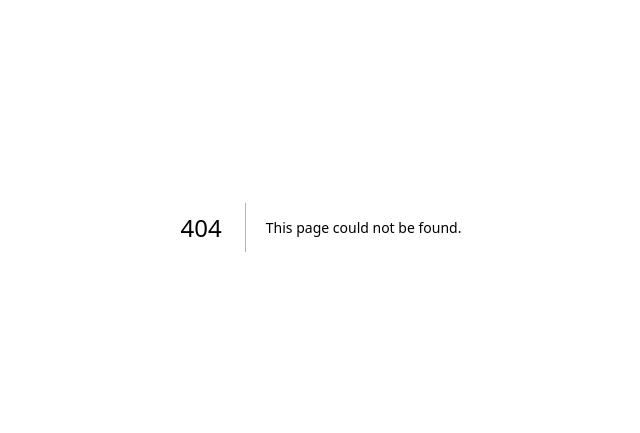
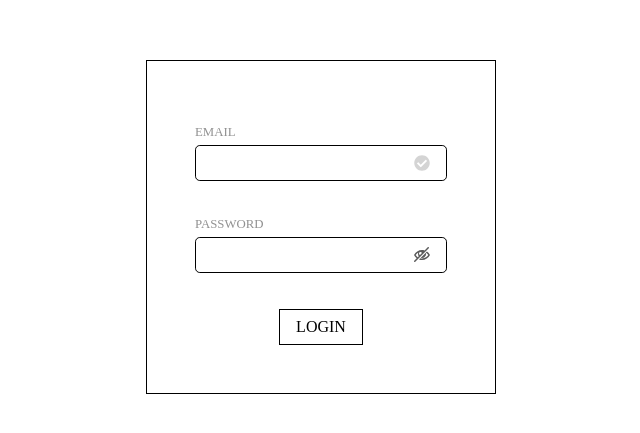
Before and after one commit to Sara-Jo/wanted-pre-onboarding-challenge-fe-1, a Next.js app in the folder client/: page /login in a window 1280 px wide. Before the commit this address had no page. Shown: the part 173-606 px from the top of the page, without its empty margins (319-959 px from the left). Built offline with nearby package versions, Linux system fonts and the light colour scheme.

Commit message:
[feat] 로그인 페이지 인풋 유효성 확인

```diff
--- a/client/package.json
+++ b/client/package.json
@@ -18,6 +18,11 @@
     "next": "13.1.3",
     "react": "18.2.0",
     "react-dom": "18.2.0",
+    "react-icons": "^4.7.1",
+    "styled-components": "^5.3.6",
     "typescript": "4.9.4"
+  },
+  "devDependencies": {
+    "@types/styled-components": "^5.1.26"
   }
 }
--- a/client/src/pages/_app.tsx
+++ b/client/src/pages/_app.tsx
@@ -1,5 +1,21 @@
+import GlobalStyle from "@/styles/globalStyle";
+import { NextPage } from "next";
 import type { AppProps } from "next/app";
+import { ReactElement, ReactNode } from "react";
 
-export default function App({ Component, pageProps }: AppProps) {
-  return <Component {...pageProps} />;
+export type NextPageWithLayout = NextPage & {
+  getLayout?: (page: ReactElement) => ReactNode;
+};
+
+type AppPropsWithLayout = AppProps & {
+  Component: NextPageWithLayout;
+};
+
+export default function App({ Component, pageProps }: AppPropsWithLayout) {
+  const getLayout = Component.getLayout || ((page) => page);
+  return (
+    <>
+      <GlobalStyle /> {getLayout(<Component {...pageProps} />)}
+    </>
+  );
 }
--- a/client/src/pages/index.tsx
+++ b/client/src/pages/index.tsx
@@ -3,5 +3,5 @@ import { Inter } from "@next/font/google";
 const inter = Inter({ subsets: ["latin"] });
 
 export default function Home() {
-  return <div>hi</div>;
+  return <div>home</div>;
 }
--- /dev/null
+++ b/client/src/pages/login.tsx
@@ -0,0 +1,152 @@
+import { useState } from "react";
+import styled from "styled-components";
+import { FaCheckCircle } from "react-icons/fa";
+import { ImEye, ImEyeBlocked } from "react-icons/im";
+
+export default function Login() {
+  const [email, setEmail] = useState("");
+  const [password, setPassword] = useState("");
+  const [isEmailValid, setIsEmailValid] = useState(false);
+  const [emailErrorMessage, setEmailErrorMessage] = useState("");
+  const [passwordErrorMessage, setPasswordErrorMessage] = useState("");
+  const [isPasswordHidden, setIsPasswordHidden] = useState(true);
+
+  const checkEmail = () => {
+    const [username, provider] = email.split("@");
+    if (
+      email.includes("@") &&
+      username.length &&
+      provider.length &&
+      provider.includes(".") &&
+      provider.split(".")[0].length > 0 &&
+      provider.split(".")[1].length > 0
+    ) {
+      return true;
+    } else {
+      return false;
+    }
+  };
+
+  const handleEmailChange = (e: React.ChangeEvent<HTMLInputElement>) => {
+    setEmail(e.target.value);
+    if (checkEmail()) {
+      setIsEmailValid(true);
+    } else {
+      setIsEmailValid(false);
+    }
+  };
+
+  const handleOnblur = () => {
+    if (checkEmail()) return setEmailErrorMessage("");
+    else return setEmailErrorMessage("Invalid e-mail address.");
+  };
+
+  const handlePasswordChange = (e: React.ChangeEvent<HTMLInputElement>) => {
+    setPassword(e.target.value);
+    if (e.target.value.length < 8) {
+      setPasswordErrorMessage("Password must be at least 8 characters.");
+    } else {
+      setPasswordErrorMessage("");
+    }
+  };
+
+  return (
+    <Container>
+      <LoginContainer>
+        <InputContainer>
+          <InputWrapper>
+            <InputLabel>EMAIL</InputLabel>
+            <Input
+              value={email}
+              onChange={handleEmailChange}
+              onBlur={handleOnblur}
+            />
+            <i>
+              <FaCheckCircle color={isEmailValid ? "#22AEAE" : "#D4D4D4"} />
+            </i>
+            <span>{emailErrorMessage}</span>
+          </InputWrapper>
+          <InputWrapper>
+            <InputLabel>PASSWORD</InputLabel>
+            <Input
+              type={isPasswordHidden ? "password" : "text"}
+              value={password}
+              onChange={handlePasswordChange}
+            />
+            <i onClick={() => setIsPasswordHidden(!isPasswordHidden)}>
+              {isPasswordHidden ? (
+                <ImEyeBlocked size="16" color="#5B5B5B" />
+              ) : (
+                <ImEye size="16" color="#22AEAE" />
+              )}
+            </i>
+            <span>{passwordErrorMessage}</span>
+          </InputWrapper>
+        </InputContainer>
+        <LoginButtonContainer>
+          <LoginButton>LOGIN</LoginButton>
+        </LoginButtonContainer>
+      </LoginContainer>
+    </Container>
+  );
+}
+
+const Container = styled.div`
+  height: 100vh;
+  width: 100vw;
+  display: flex;
+  flex-direction: column;
+  align-items: center;
+  justify-content: center;
+`;
+
+const LoginContainer = styled.div`
+  border: 1px solid black;
+  padding: 3rem;
+`;
+
+const InputContainer = styled.div``;
+
+const InputWrapper = styled.div`
+  display: flex;
+  flex-direction: column;
+  margin-top: 1rem;
+  svg {
+    position: relative;
+    left: 13.7rem;
+    top: -1.6rem;
+  }
+  span {
+    color: red;
+    font-size: 0.8rem;
+    position: relative;
+    top: -0.9rem;
+    left: 0.2rem;
+  }
+`;
+
+const InputLabel = styled.div`
+  width: 6rem;
+  font-size: 0.8rem;
+  margin-bottom: 0.3rem;
+  color: #919191;
+`;
+
+const Input = styled.input`
+  width: 15rem;
+  height: 2rem;
+  border-radius: 0.3rem;
+  border: 1px solid black;
+  padding-left: 0.5rem;
+`;
+
+const LoginButtonContainer = styled.div`
+  display: flex;
+  justify-content: center;
+`;
+
+const LoginButton = styled.div`
+  border: 1px solid black;
+  padding: 0.5rem 1rem;
+  margin-top: 1rem;
+`;
--- /dev/null
+++ b/client/src/styles/globalStyle.ts
@@ -0,0 +1,9 @@
+import { createGlobalStyle } from "styled-components";
+
+const GlobalStyle = createGlobalStyle`
+  body {
+    margin: 0;
+  }
+`;
+
+export default GlobalStyle;
```
Also changed, not shown: 1 other file (tests, documents, lock files or other folders).
